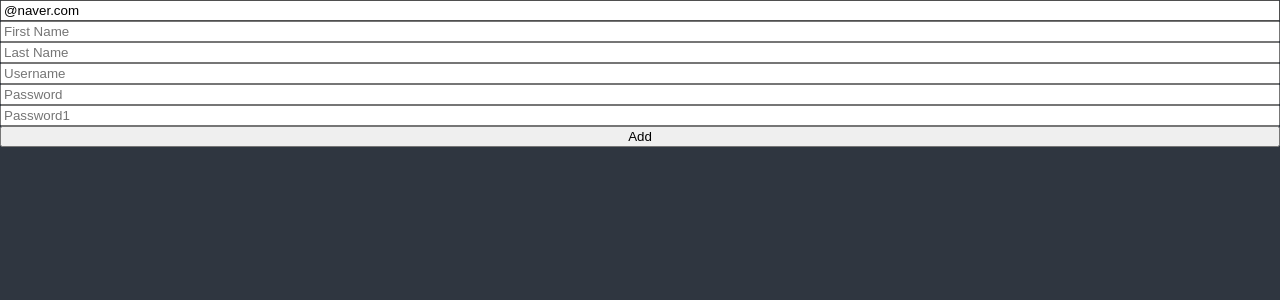
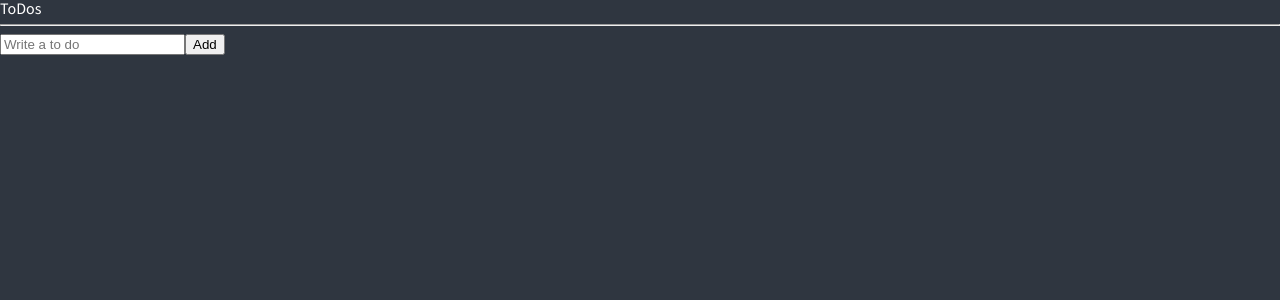
Before and after one commit to wjddms4107/react-master, a React (Create React App) app: page / in a window 1280 px wide. Shown: the top 300 px of the page. Built offline with nearby package versions, Linux system fonts and the light colour scheme.

Commit message:
[feat] recoil하기 위해 toDoList 다시 세팅

```diff
--- a/src/ToDoList.tsx
+++ b/src/ToDoList.tsx
@@ -3,96 +3,27 @@ import React, { useState } from "react";
 import { useForm } from "react-hook-form";
 
 interface IForm {
-  email: string;
-  firstName: string;
-  lastName: string;
-  username: string;
-  password: string;
-  password1: string;
-  extraError?: string;
+  toDo: string;
 }
 
 function ToDoList() {
-  const {
-    register,
-    handleSubmit,
-    formState: { errors },
-    setError,
-  } = useForm<IForm>({
-    defaultValues: {
-      email: "@naver.com",
-    },
-  });
+  const { register, handleSubmit, setValue } = useForm<IForm>();
 
-  const onValid = (data: IForm) => {
-    if (data.password !== data.password1) {
-      setError(
-        "password1",
-        { message: "Password art not the same" },
-        { shouldFocus: true }
-      );
-    }
-
-    // setError("extraError", { message: "Server offline." });
+  const handleValid = (data: IForm) => {
+    setValue("toDo", "");
   };
-  // console.log(formState.errors);
 
   return (
     <div>
-      <form
-        style={{ display: "flex", flexDirection: "column" }}
-        onSubmit={handleSubmit(onValid)}
-      >
+      <h1>ToDos</h1>
+      <hr />
+      <form onSubmit={handleSubmit(handleValid)}>
         <input
-          {...register("email", {
-            required: "Email is required",
-            pattern: {
-              value: /^[A-Za-z0-9._%+-]+@naver.com$/,
-              message: "Only naver.com emails allowed",
-            },
+          {...register("toDo", {
+            required: "Please write a To Do",
           })}
-          placeholder="Email"
+          placeholder="Write a to do"
         />
-        <span style={{ color: "white" }}>{errors?.email?.message}</span>
-        <input
-          {...register("firstName", {
-            required: "write here",
-            validate: {
-              noNick: (value) =>
-                value.includes("nick") ? "no nick allowed" : true,
-              noNico: (value) =>
-                value.includes("nico") ? "no nico allowed" : true,
-            },
-          })}
-          placeholder="First Name"
-        />
-        <span style={{ color: "white" }}>{errors?.firstName?.message}</span>
-        <input
-          {...register("lastName", { required: "write here" })}
-          placeholder="Last Name"
-        />
-        <span style={{ color: "white" }}>{errors?.lastName?.message}</span>
-        <input
-          {...register("username", { required: "write here", minLength: 10 })}
-          placeholder="Username"
-        />
-        <span style={{ color: "white" }}>{errors?.username?.message}</span>
-        <input
-          {...register("password", { required: "write here", minLength: 5 })}
-          placeholder="Password"
-        />
-        <span style={{ color: "white" }}>{errors?.password?.message}</span>
-        <input
-          {...register("password1", {
-            required: "Password is required",
-            minLength: {
-              value: 5,
-              message: "Your password is too short.",
-            },
-          })}
-          placeholder="Password1"
-        />
-        <span style={{ color: "white" }}>{errors?.password1?.message}</span>
         <button type="submit">Add</button>
       </form>
     </div>
--- a/src/theme.ts
+++ b/src/theme.ts
@@ -2,6 +2,6 @@ import { DefaultTheme } from "styled-components";
 
 export const darkTheme: DefaultTheme = {
   bgColor: "#2f3640",
-  textColor: "black",
+  textColor: "white",
   accentColor: "#4cd137",
 };
```
